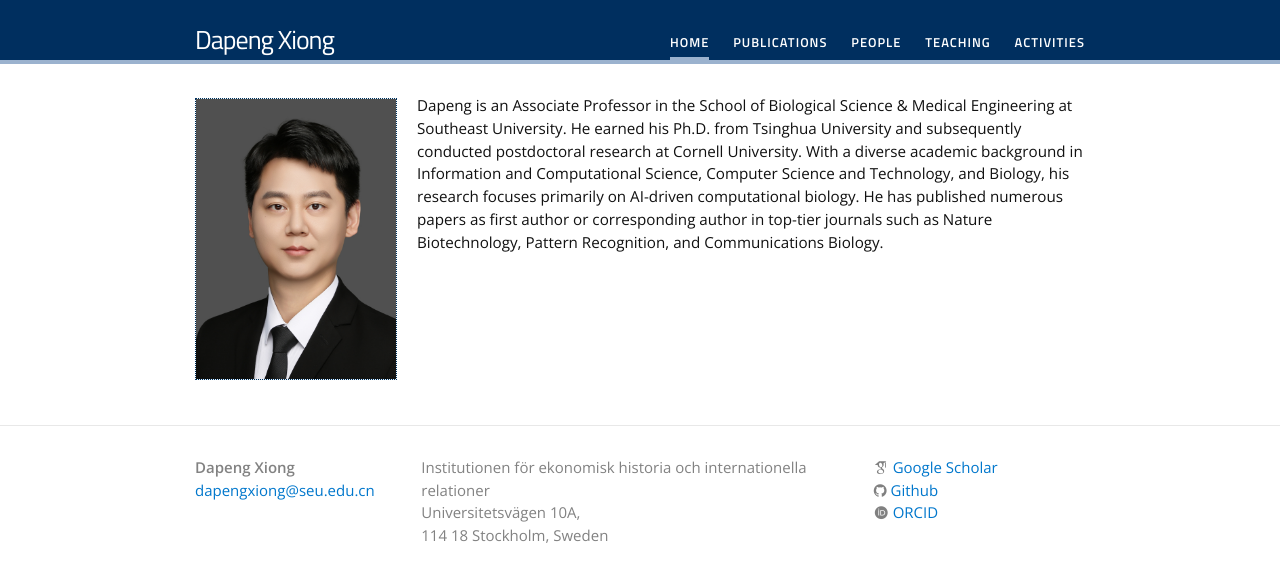
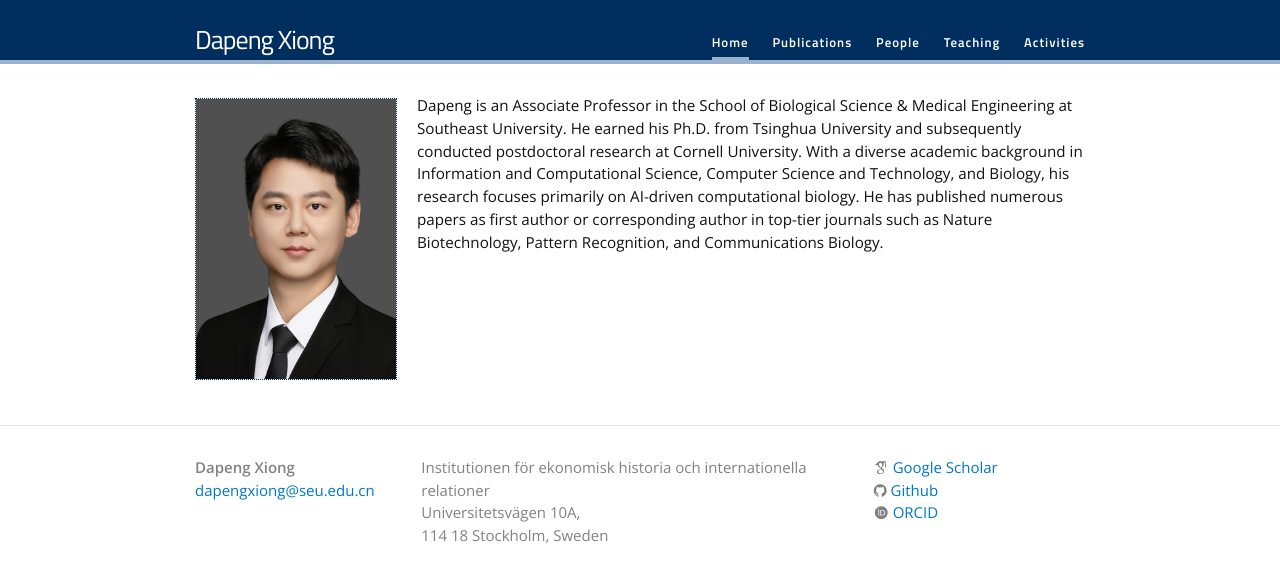
Before and after one commit to dapeng-xiong/dapeng-xiong.github.io, a Jekyll site: the page built from index.html, in a window 1280 px wide. Shown: the top 582 px of the page. Built offline with Jekyll 4.4.1, drawn with Linux system fonts in a browser that asks for light colours; nearby versions of some CDN libraries; some web fonts are replaced.

Commit message:
Update _header.scss

```diff
--- a/_sass/_header.scss
+++ b/_sass/_header.scss
@@ -78,7 +78,8 @@
 	margin: 0;
 	padding: 0;
 	list-style-type: none;
-	text-transform: uppercase;
+/*	text-transform: uppercase;*/
+	text-transform: none;
 		font-family: 'Titillium Web', sans-serif;
 
 }
```
